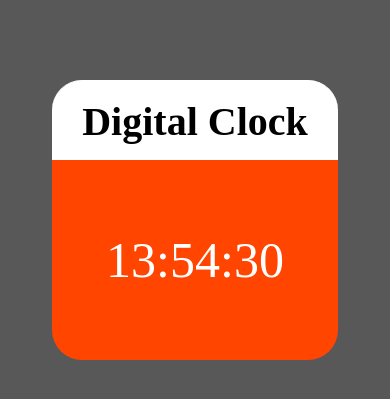
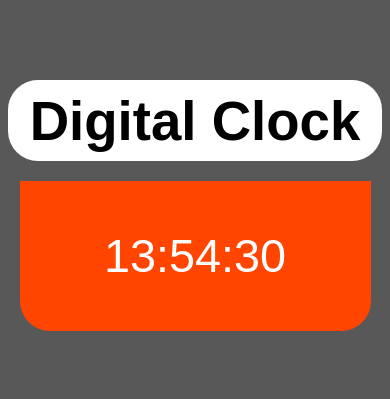
Before and after one commit to thaiga123/digital-clock, a Flask app: page / in a window 390 px wide. Shown: the top 399 px of the page. Run offline with Flask 3, Linux system fonts and the light colour scheme.

Commit message:
Fixed another layout problem

```diff
--- a/static/styles.css
+++ b/static/styles.css
@@ -1,140 +1,60 @@
-body{
+body {
     display: flex;
-    justify-content: center;
-    position: relative;
+    flex-direction: column;
+    align-items: center;
+    margin: 0;
     margin-top: 80px;
     background-color: rgb(88, 88, 88);
+    font-family: Arial, sans-serif;
 }
 
-#header{
+#header {
     height: 80px;
-    font-size: 30px;
+    font-size: 5vw; /* Adjusts font size relative to viewport width */
     display: flex;
     align-items: center;
     justify-content: center;
     border-top: 1px solid white;
-    padding-left: 330px;
-    padding-right: 330px;
-    padding-bottom: 40px;
-    margin-bottom: 0;
+    padding: 0 5%; /* Responsive horizontal padding */
     border-radius: 30px;
     background-color: white;
     white-space: nowrap;
+    text-align: center;
+    width: 90%; /* Responsive width */
+    max-width: 1000px; /* Restrict max width */
 }
 
-.clock{
+.clock {
     background-color: orangered;
     color: white;
-    border-bottom-left-radius: 30px;
-    border-bottom-right-radius: 30px;
-    width: 1000px;
+    border-radius: 0 0 30px 30px;
+    width: 90%; /* Responsive width */
+    max-width: 1000px; /* Restrict max width */
     height: 200px;
     display: flex;
     justify-content: center;
     align-items: center;
-    font-size: 100px;
-    margin-top: 80px;
-    position: absolute;
-}
-@media (min-width: 320px) and (max-width: 479px){
-    #header{
-        height: 80px;
-        font-size: 20px;
-        display: flex;
-        align-items: center;
-        justify-content: center;
-        border-top: 1px solid white;
-        padding-left: 30px;
-        padding-right: 30px;
-        padding-bottom: 40px;
-        margin-bottom: 0;
-        border-radius: 30px;
-        background-color: white;
-        white-space: nowrap;
-    }
-
-    .clock{
-        background-color: orangered;
-        color: white;
-        border-bottom-left-radius: 30px;
-        border-bottom-right-radius: 30px;
-        width: 286px;
-        height: 200px;
-        display: flex;
-        justify-content: center;
-        align-items: center;
-        font-size: 50px;
-        margin-top: 80px;
-        position: absolute;
-    }
-
+    font-size: 8vw; /* Adjust font size relative to viewport width */
+    margin-top: 20px;
+    text-align: center;
 }
 
-
-@media (min-width: 480px) and (max-width: 720px) {
-    #header{
-        height: 80px;
-        font-size: 20px;
-        display: flex;
-        align-items: center;
-        justify-content: center;
-        border-top: 1px solid white;
-        padding-left: 37.5px;
-        padding-right: 37.5px;
-        padding-bottom: 40px;
-        margin-bottom: 0;
-        border-radius: 30px;
-        background-color: white;
-        white-space: nowrap;
+@media (max-width: 720px) {
+    #header {
+        font-size: 6vw; /* Smaller font for smaller screens */
+        padding: 0 3%;
     }
-
-    .clock{
-        background-color: orangered;
-        color: white;
-        border-bottom-left-radius: 30px;
-        border-bottom-right-radius: 30px;
-        width: 300px;
-        height: 200px;
-        display: flex;
-        justify-content: center;
-        align-items: center;
-        font-size: 70px;
-        margin-top: 80px;
-        position: absolute;
+    .clock {
+        font-size: 10vw; /* Adjust clock font size */
+        height: 150px; /* Smaller height for compact view */
     }
-
 }
 
-@media (min-width: 721px) and (max-width: 1024px) {
-    #header{
-        height: 80px;
-        font-size: 30px;
-        display: flex;
-        align-items: center;
-        justify-content: center;
-        border-top: 1px solid white;
-        padding-left: 80px;
-        padding-right: 80px;
-        padding-bottom: 40px;
-        margin-bottom: 0;
-        border-radius: 30px;
-        background-color: white;
-        white-space: nowrap;
+@media (max-width: 480px) {
+    #header {
+        font-size: 7vw;
     }
-
-    .clock{
-        background-color: orangered;
-        color: white;
-        border-bottom-left-radius: 30px;
-        border-bottom-right-radius: 30px;
-        width: 500px;
-        height: 200px;
-        display: flex;
-        justify-content: center;
-        align-items: center;
-        font-size: 90px;
-        margin-top: 80px;
-        position: absolute;
+    .clock {
+        font-size: 12vw;
     }
-
 }
```
